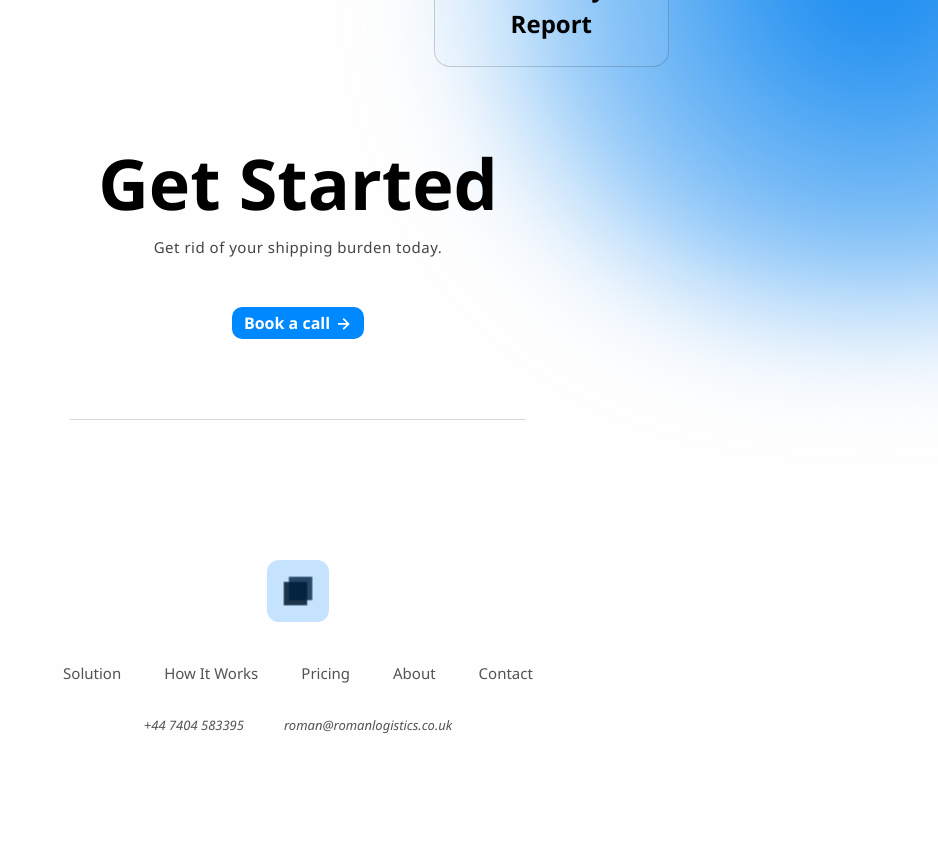
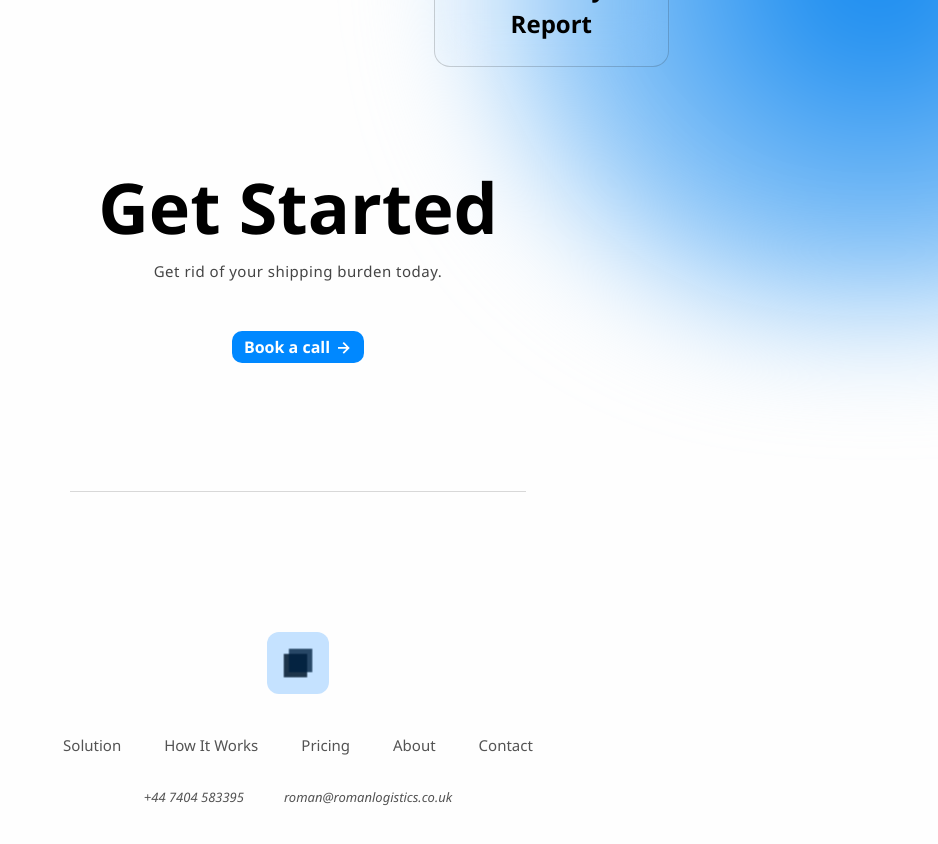
Before and after one commit to roman-raho/agency_website, a Next.js app: page /how-it-works in a window 1280 px wide. Shown: the part 1880-2724 px from the top of the page, without its empty margins (342-1280 px from the left). Before the commit the page ends 2676 px from the top, so only its background shows below. Built offline with nearby package versions, Linux system fonts and the light colour scheme.

Commit message:
Website V4.1

```diff
--- a/app/how-it-works/page.tsx
+++ b/app/how-it-works/page.tsx
@@ -987,7 +987,7 @@ export default function HowItWorks() {
 
           {/* CTA shared for both */}
           <motion.div
-            className="flex flex-col items-center justify-center mt-16"
+            className="flex flex-col items-center justify-center mt-22"
             variants={{
               hidden: { opacity: 0, y: 20 },
               show: {
@@ -1022,7 +1022,7 @@ export default function HowItWorks() {
           </motion.div>
 
           <motion.div
-            className="mx-auto mt-14 sm:mt-20 w-[90%] sm:w-[80%] lg:w-[60%] h-[1px] bg-black/15"
+            className="mx-auto mt-28 sm:mt-32 w-[90%] sm:w-[80%] lg:w-[60%] h-[1px] bg-black/15"
             variants={{
               hidden: { opacity: 0, y: 10 },
               show: { opacity: 1, y: 0, transition: { duration: 0.4, ease: "easeOut" } },
```
